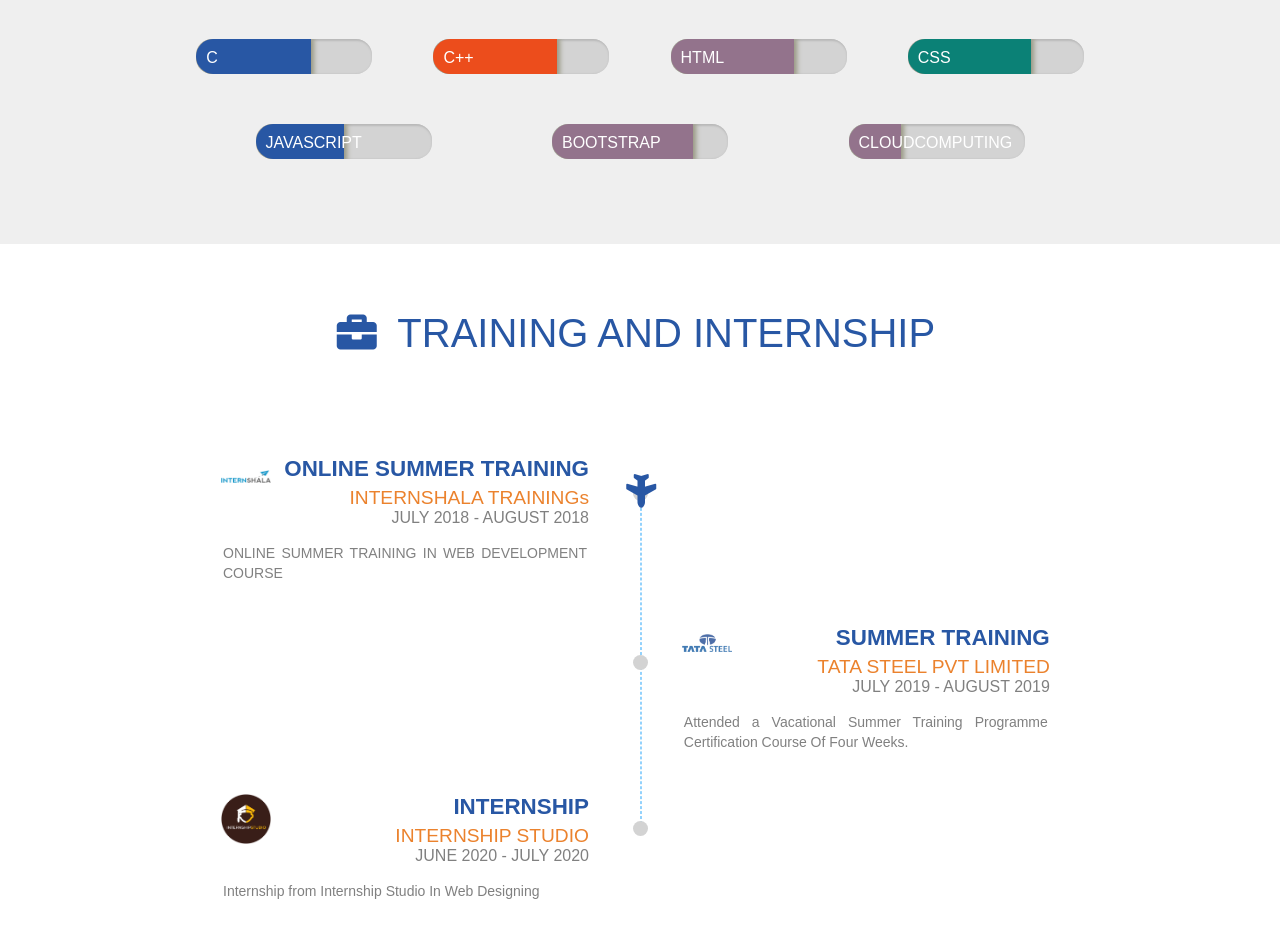
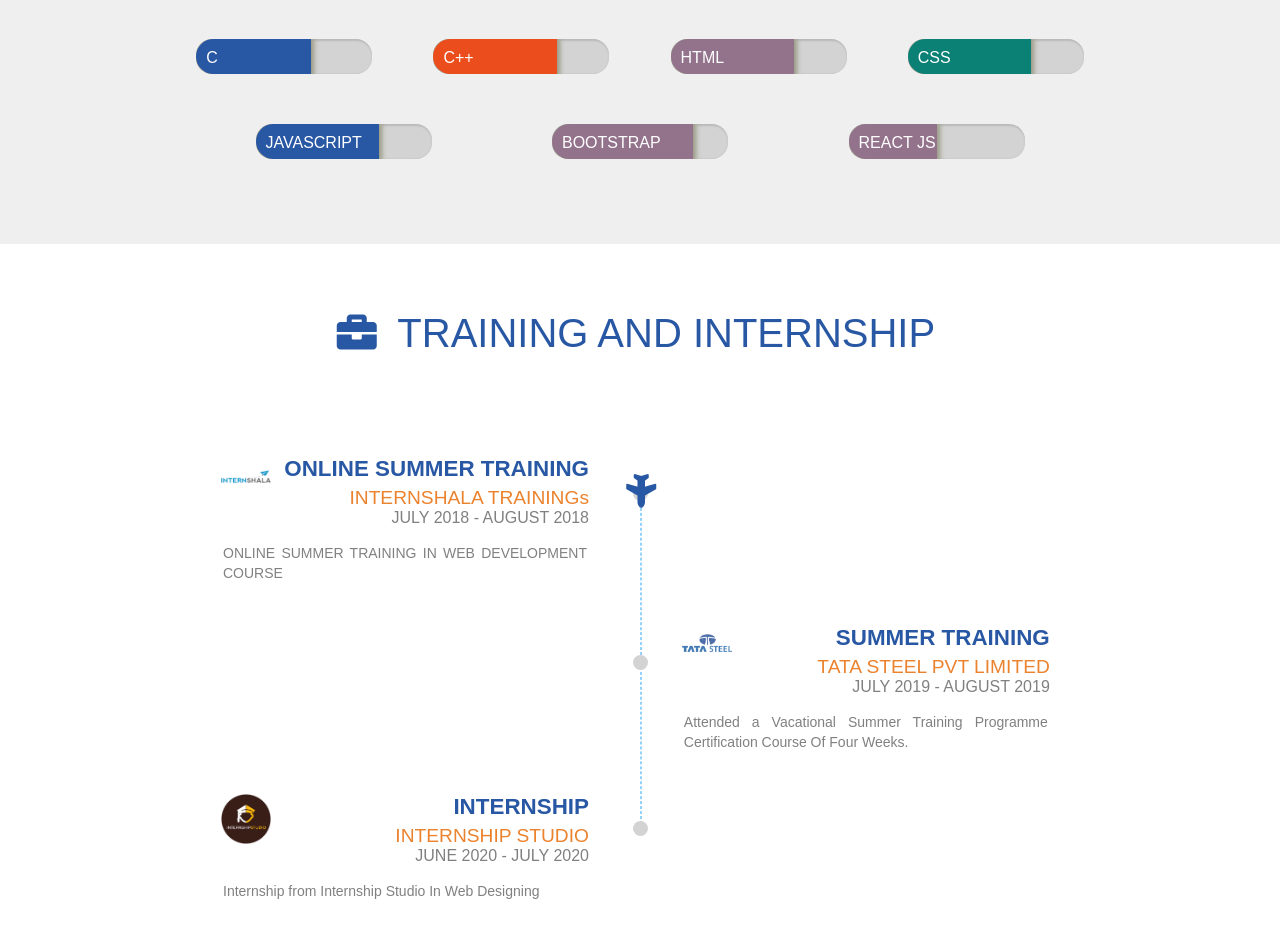
Before and after one commit to Pragati-123-git/resume2, a plain HTML site: page index.html in a window 1280 px wide. Shown: the part 980-1924 px from the top of the page. Drawn offline with Linux system fonts and the light colour scheme.

Commit message:
Update index.html

```diff
--- a/index.html
+++ b/index.html
@@ -132,7 +132,7 @@
                     </div>
                 </div>
                 <div class="skill-progress">
-                    <div class="fifty-percent mb-blue">
+                    <div class="seventy-percent mb-blue">
                         <div class="skill-name">
                             <span> JAVASCRIPT </span>
                         </div>
@@ -146,9 +146,9 @@
                     </div>
                 </div>
                 <div class="skill-progress">
-                    <div class="thirty-percent mb-light-purple">
+                    <div class="fifty-percent mb-light-purple">
                         <div class="skill-name">
-                            <span> CLOUDCOMPUTING </span>
+                            <span> REACT JS </span>
                         </div>
                     </div>
                 </div>
@@ -312,7 +312,7 @@
                     <img src="https://ninjasfiles.s3.amazonaws.com/asset_0000000000000029_1550237386_project.jpeg">
                     <div class="portfolio-details">
                         <p>
-                          Got Certificate in Web Development Online Summer Training_ INTERNSHALA TRAININGs
+                          Prepared a project of music player website
                         </p>
                     </div>
 
@@ -368,8 +368,6 @@
                 <div id="my-details-container">
 
                     <h3> Get In touch </h3>
-                    <p> Lorem Ipsum has been the industry's standard dummy text ever since the 1500s, when an unknown printer took a galley of type and scrambled it to make a type specimen book. </p>
-
                     <h3> My Address </h3>
                     <div class="my-details-info-container">
                         <i class="fas fa-map-marker-alt"></i>
```
